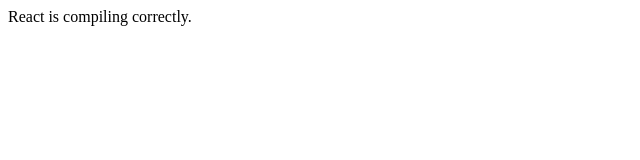
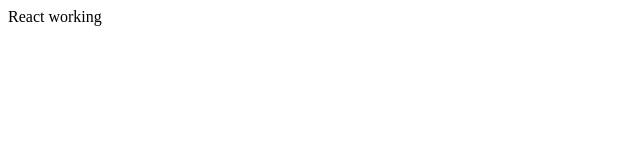
Before and after one commit to albullington/pivot-table, a React app: page / in a window 1280 px wide. Shown: the top 160 px of the page, without its empty margins (0-640 px from the left). Built offline with nearby package versions, Linux system fonts and the light colour scheme; the HTML template or start-up script is replaced by a standard one.

Commit message:
updated dependencies

```diff
--- a/package.json
+++ b/package.json
@@ -12,8 +12,6 @@
   "dependencies": {
     "babel-cli": "^6.26.0",
     "express": "^4.16.3",
-    "graphql-request": "^1.6.0",
-    "isomorphic-fetch": "^2.2.1",
     "nodemon": "^1.17.5",
     "react": "^16.3.2",
     "react-dom": "^16.3.2",
--- a/src/components/app.jsx
+++ b/src/components/app.jsx
@@ -1,9 +1,19 @@
-import React from 'react';
+import React, { Component } from 'react';
 
-const App = () => (
-  <div>
-    React is compiling correctly.
-  </div>
-);
+class App extends Component {
+  constructor() {
+    super();
+
+  }
+
+  render() {
+
+    return (
+      <div>
+        React working
+      </div>
+    );
+  }
+}
 
 export default App;
```
Also changed, not shown: 3 other files (tests, documents, lock files or other folders).
